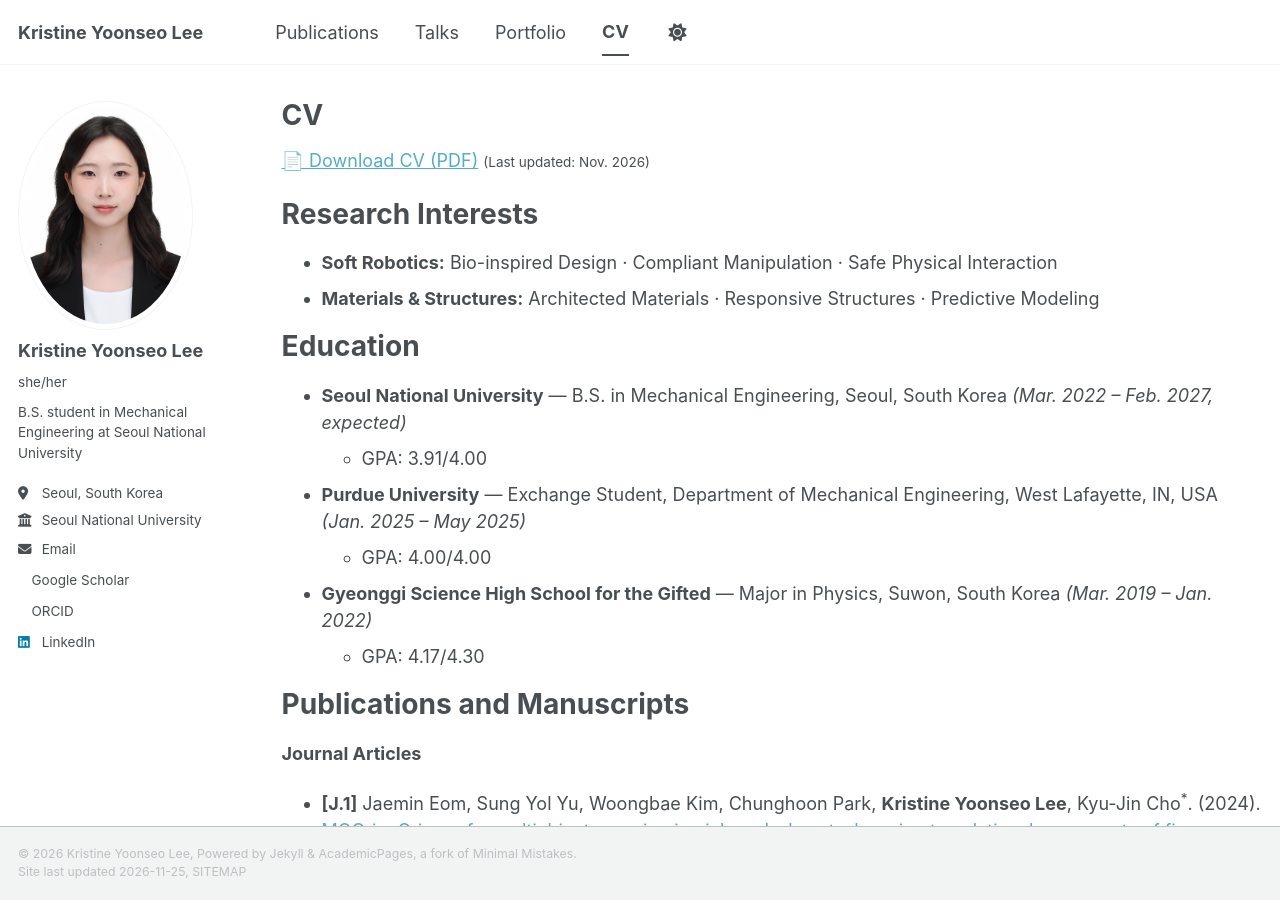
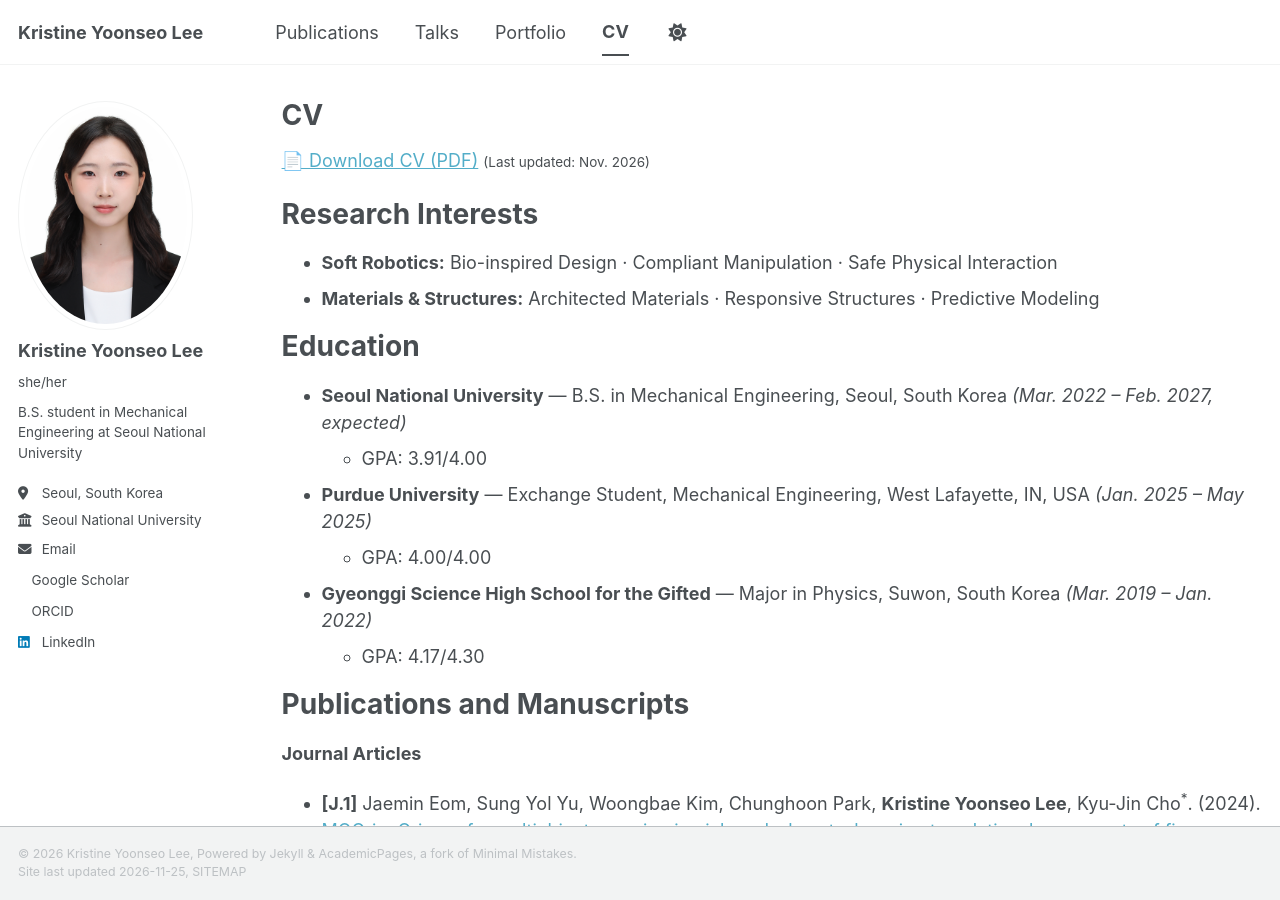
Before and after one commit to kristineyslee/kristineyslee.github.io, a Jekyll site: the page built from _pages/cv.md, in a window 1280 px wide and 900 px high. Built offline with Jekyll 4.4.1, drawn with Linux system fonts in a browser that asks for light colours; a style sheet for code colours, icons or effects is not loaded.

Commit message:
Update cv.md

```diff
--- a/_pages/cv.md
+++ b/_pages/cv.md
@@ -20,7 +20,7 @@ Education
 ======
 * **Seoul National University** — B.S. in Mechanical Engineering, Seoul, South Korea *(Mar. 2022 – Feb. 2027, expected)*
   * GPA: 3.91/4.00
-* **Purdue University** — Exchange Student, Department of Mechanical Engineering, West Lafayette, IN, USA *(Jan. 2025 – May 2025)*
+* **Purdue University** — Exchange Student, Mechanical Engineering, West Lafayette, IN, USA *(Jan. 2025 – May 2025)*
   * GPA: 4.00/4.00
 * **Gyeonggi Science High School for the Gifted** — Major in Physics, Suwon, South Korea *(Mar. 2019 – Jan. 2022)*
   * GPA: 4.17/4.30
```
